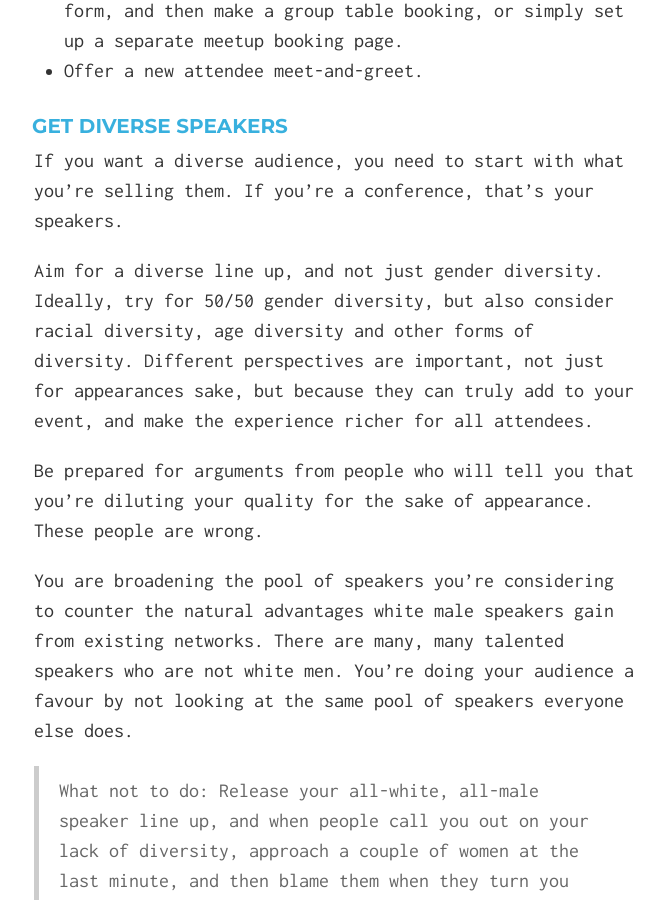
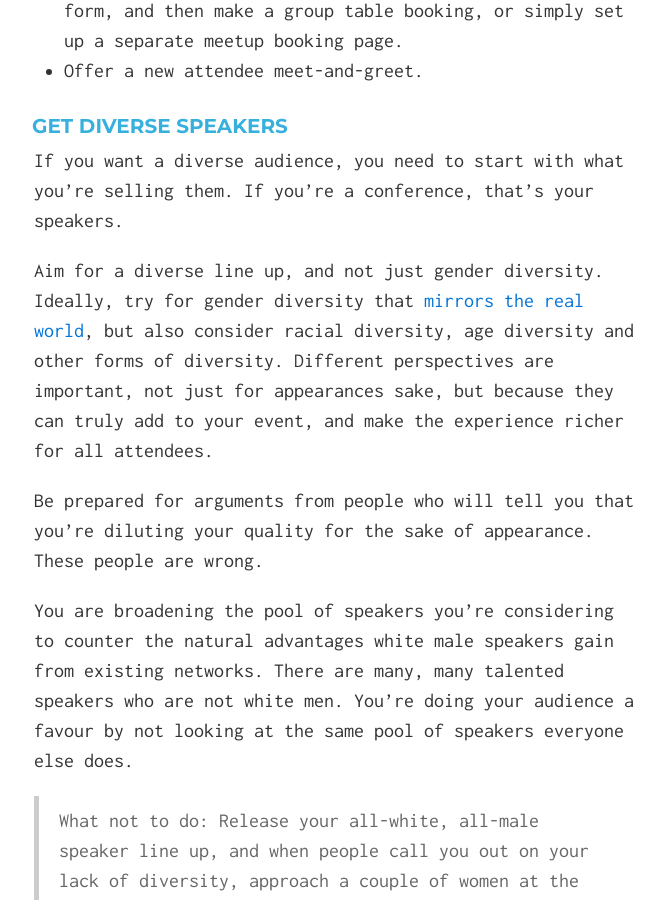
Before and after one commit to hopperfund/events, a Jekyll site: the page built from index.md, in a window 1280 px wide and 900 px high, scrolled down 6644 px. Shown: the whole window, without its empty margins (306-970 px from the left). Built offline with Jekyll 4.4.1, drawn with Linux system fonts in a browser that asks for light colours.

Commit message:
Rewording 50/50 gender diversity
Followup from twitter comment about making it more inclusive

```diff
--- a/index.md
+++ b/index.md
@@ -146,7 +146,7 @@ Some events that may work well:
 
 If you want a diverse audience, you need to start with what you're selling them. If you're a conference, that's your speakers.
 
-Aim for a diverse line up, and not just gender diversity. Ideally, try for 50/50 gender diversity, but also consider racial diversity, age diversity and other forms of diversity. Different perspectives are important, not just for appearances sake, but because they can truly add to your event, and make the experience richer for all attendees.
+Aim for a diverse line up, and not just gender diversity. Ideally, try for gender diversity that [mirrors the real world](http://en.wikipedia.org/wiki/Gender_identity), but also consider racial diversity, age diversity and other forms of diversity. Different perspectives are important, not just for appearances sake, but because they can truly add to your event, and make the experience richer for all attendees.
 
 Be prepared for arguments from people who will tell you that you're diluting your quality for the sake of appearance. These people are wrong.
 
```
